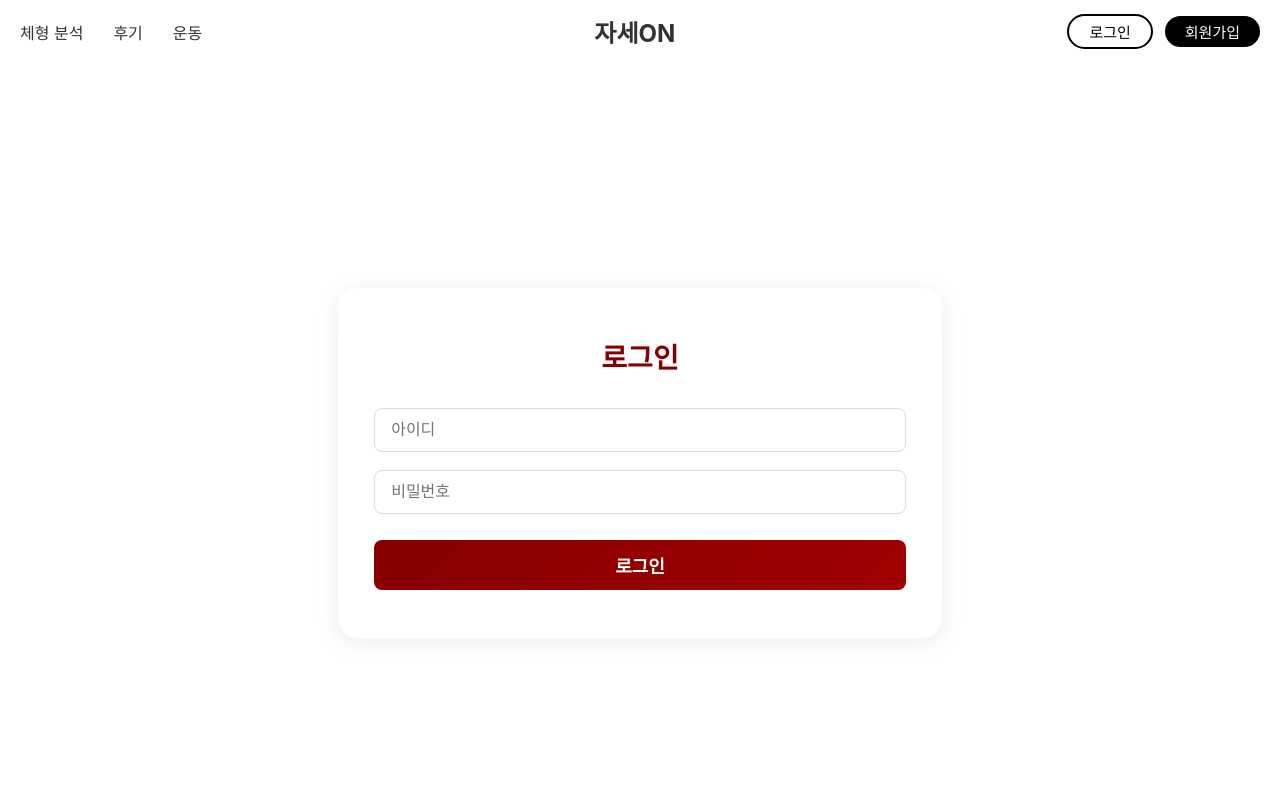
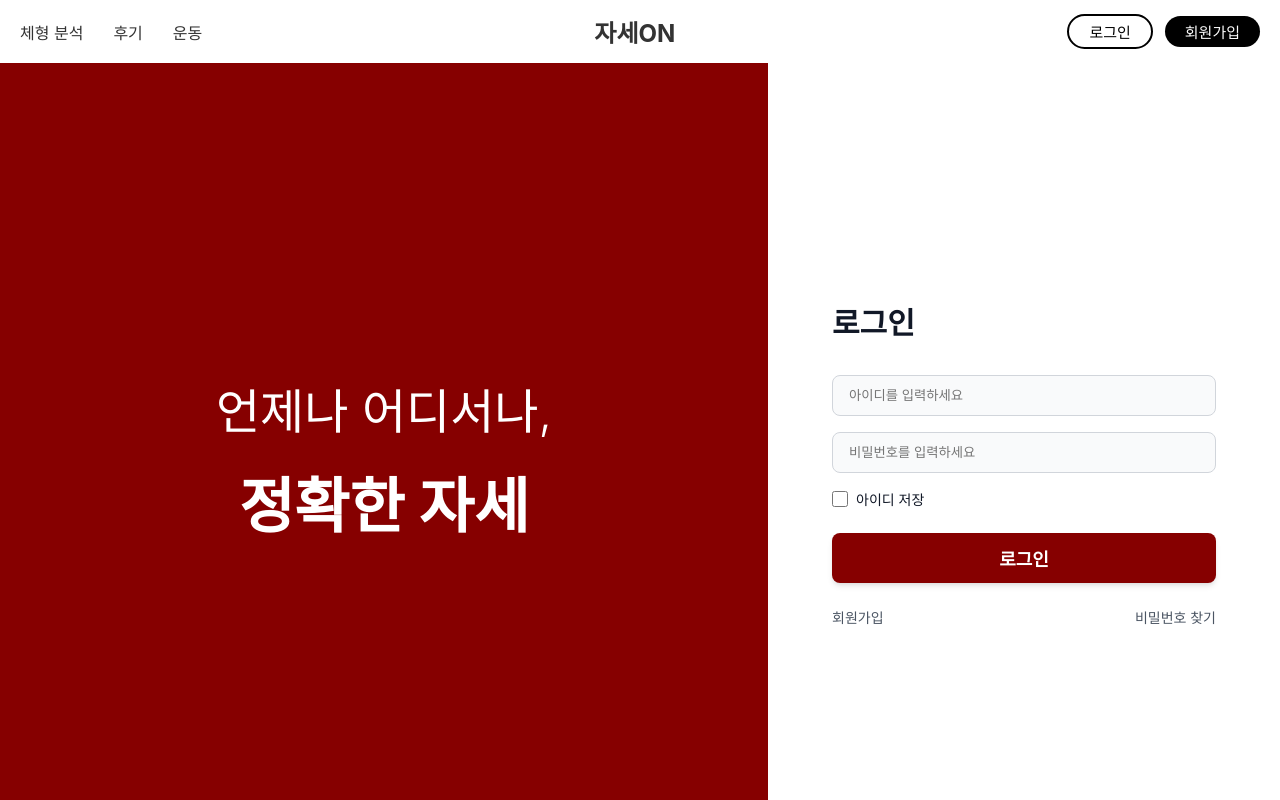
Before and after one commit to MinseouKim/Nullbrain, a React (Create React App) app in the folder typescript_01/: page /login in a window 1280 px wide. Shown: the top 800 px of the page. Built offline with nearby package versions, Linux system fonts and the light colour scheme.

Commit message:
로그인페이지 수정

```diff
--- a/typescript_01/src/pages/LoginPage.tsx
+++ b/typescript_01/src/pages/LoginPage.tsx
@@ -1,87 +1,231 @@
-import React, { useState, useContext } from "react";
+import React, { useState, useContext, createContext } from "react";
 import styled from "styled-components";
-import { useNavigate } from "react-router-dom";
-import { AuthContext } from "../context/AuthContext";
 import Header from "../components/Header";
 import Footer from "../components/Footer";
 
-const LoginContainer = styled.div`
+// --- Auth Context (Mocked) ---
+const AuthContext = createContext({
+  login: () => {},
+});
+
+const AuthProvider = ({ children }: { children: React.ReactNode }) => {
+  const [isLoggedIn, setIsLoggedIn] = useState(false);
+
+  const login = () => {
+    console.log("Login successful!");
+    setIsLoggedIn(true);
+  };
+
+  return (
+    <AuthContext.Provider value={{ login }}>
+      {children}
+    </AuthContext.Provider>
+  );
+};
+
+// --- Mock User Data ---
+const users = [
+  { id: "admin", pw: "123", role: "admin" },
+  { id: "asd", pw: "456", role: "user" },
+  { id: "user", pw: "posture", role: "user" },
+];
+
+// --- Styled Components ---
+const PageWrapper = styled.div`
+  display: flex;
   min-height: 100vh;
+  font-family: Inter, -apple-system, BlinkMacSystemFont, "Segoe UI", Roboto, "Helvetica Neue", Arial, sans-serif;
+  flex-direction: column;
+
+  @media (min-width: 768px) {
+    flex-direction: row;
+  }
+`;
+
+const LeftPanel = styled.div`
+  width: 100%;
+  background-color: #860000;
+  color: white;
   display: flex;
   flex-direction: column;
   justify-content: center;
   align-items: center;
-  background: #fff;
+  padding: 48px;
+  text-align: center;
+  min-height: 300px;
+
+  @media (min-width: 768px) {
+    width: 60%;
+    min-height: 100vh;
+  }
 `;
 
-const LoginBox = styled.div`
-  background: #fff;
-  padding: 48px 36px;
-  border-radius: 20px;
-  box-shadow: 0 4px 24px rgba(0, 0, 0, 0.08);
-  display: flex;
-  flex-direction: column;
-  align-items: center;
-  min-width: 340px;
+const SloganContainer = styled.div`
+  max-width: 28rem;
 `;
 
-const Title = styled.h2`
-  margin-bottom: 32px;
-  color: #860000;
-  font-size: 28px;
-  font-weight: bold;
+const SloganTitle = styled.h1`
+  font-size: 2.25rem;
+  line-height: 1.25;
+  font-weight: 300;
+  margin-bottom: 1rem;
+
+  @media (min-width: 768px) {
+    font-size: 3rem;
+  }
+`;
+
+const SloganSubtitle = styled.p`
+  font-size: 3rem;
+  font-weight: 700;
+
+  @media (min-width: 768px) {
+    font-size: 3.75rem;
+  }
+`;
+
+const RightPanel = styled.div`
+  width: 100%;
+  background-color: white;
+  display: flex;
+  justify-content: center;
+  align-items: center;
+  padding: 32px;
+
+  @media (min-width: 768px) {
+    width: 40%;
+    padding: 48px;
+  }
+`;
+
+const FormContainer = styled.div`
+  max-width: 24rem;
+  width: 100%;
+`;
+
+const FormTitle = styled.h2`
+  font-size: 1.875rem;
+  font-weight: 700;
+  color: #111827;
+  margin-bottom: 2rem;
+  text-align: left;
+`;
+
+const StyledForm = styled.form``;
+
+const InputWrapper = styled.div`
+  margin-bottom: 1rem;
 `;
 
 const Input = styled.input`
   width: 100%;
-  padding: 12px 16px;
-  margin-bottom: 18px;
-  border: 1px solid #ddd;
-  border-radius: 8px;
-  font-size: 16px;
+  padding: 0.75rem 1rem;
+  border: 1px solid #D1D5DB;
+  border-radius: 0.5rem;
+  color: #111827;
+  background-color: #F9FAFB;
+
+  &:focus {
     outline: none;
-  &:focus {
-    border-color: #860000;
+    box-shadow: 0 0 0 2px #860000;
+    border-color: transparent;
   }
 `;
 
-const LoginButton = styled.button`
-  width: 100%;
-  padding: 12px 0;
-  background: linear-gradient(135deg, #860000 0%, #a00000 100%);
-  color: #fff;
-  border: none;
-  border-radius: 8px;
-  font-size: 18px;
-  font-weight: bold;
-  cursor: pointer;
-  margin-top: 8px;
-  transition: background 0.2s;
-  &:hover {
-    background: linear-gradient(135deg, #6b0000 0%, #8b0000 100%);
+const CheckboxWrapper = styled.div`
+  display: flex;
+  align-items: center;
+  justify-content: space-between;
+  margin-bottom: 1.5rem;
+`;
+
+const CheckboxInner = styled.div`
+  display: flex;
+  align-items: center;
+`;
+
+const Checkbox = styled.input`
+  height: 1rem;
+  width: 1rem;
+  color: #860000;
+  border-color: #D1D5DB;
+  border-radius: 0.25rem;
+  &:focus {
+    box-shadow: 0 0 0 2px #860000;
   }
 `;
 
-const users = [
-  { id: "admin", pw: "123", role: "admin" },
-  { id: "asd", pw: "456", role: "user" },
-];
+const Label = styled.label`
+  margin-left: 0.5rem;
+  display: block;
+  font-size: 0.875rem;
+  color: #111827;
+`;
 
-const LoginPage: React.FC = () => {
+const ErrorMessage = styled.div`
+  color: #EF4444;
+  font-size: 0.875rem;
+  text-align: center;
+  margin-bottom: 1rem;
+`;
+
+const Button = styled.button`
+  width: 100%;
+  padding: 0.75rem 0;
+  background-color: #860000;
+  color: white;
+  border: none;
+  border-radius: 0.5rem;
+  font-weight: 600;
+  font-size: 1.125rem;
+  box-shadow: 0 4px 6px -1px rgba(0, 0, 0, 0.1), 0 2px 4px -1px rgba(0, 0, 0, 0.06);
+  cursor: pointer;
+  transition: all 0.2s ease-in-out;
+
+  &:hover {
+    background-color: #700000;
+  }
+
+  &:focus {
+    outline: none;
+    box-shadow: 0 0 0 2px #860000, 0 0 0 4px rgba(134, 0, 0, 0.3);
+  }
+`;
+
+const LinksContainer = styled.div`
+  display: flex;
+  justify-content: space-between;
+  align-items: center;
+  margin-top: 1.5rem;
+  font-size: 0.875rem;
+`;
+
+const StyledLink = styled.a`
+  font-weight: 500;
+  color: #4B5563;
+  text-decoration: none;
+
+  &:hover {
+    color: #111827;
+  }
+`;
+
+// --- Login Page Component ---
+const LoginPage = () => {
   const [email, setEmail] = useState("");
   const [pw, setPw] = useState("");
+  const [rememberId, setRememberId] = useState(false);
   const [error, setError] = useState("");
-  const navigate = useNavigate();
+
   const { login } = useContext(AuthContext);
 
   const handleLogin = (e: React.FormEvent) => {
     e.preventDefault();
-    const user = users.find((u) => u.id === email && u.pw === pw);
+    const user = users.find(u => u.id === email && u.pw === pw);
     if (user) {
       setError("");
-      // ✅ userId를 Context에 저장 (localStorage에도 저장)
-      login({ id: user.id, role: user.role });
-      navigate("/"); // 로그인 성공 시 홈으로 이동
+      login();
+      console.log("로그인 성공! (In a real app, you would be redirected.)");
     } else {
       setError("아이디 또는 비밀번호가 올바르지 않습니다.");
     }
@@ -90,32 +234,94 @@ const LoginPage: React.FC = () => {
   return (
     <>
     <Header />
-      <LoginContainer>
-        <LoginBox>
-          <Title>로그인</Title>
-          <form onSubmit={handleLogin}>
+    <PageWrapper>
+      <LeftPanel>
+        <SloganContainer>
+          <SloganTitle>
+            언제나 어디서나,
+          </SloganTitle>
+          <SloganSubtitle>
+            정확한 자세
+          </SloganSubtitle>
+        </SloganContainer>
+      </LeftPanel>
+
+      <RightPanel>
+        <FormContainer>
+          <FormTitle>
+            로그인
+          </FormTitle>
+
+          <StyledForm onSubmit={handleLogin}>
+            <InputWrapper>
               <Input
+                id="email"
                 type="text"
-              placeholder="아이디"
+                placeholder="아이디를 입력하세요"
                 value={email}
-              onChange={(e) => setEmail(e.target.value)}
+                onChange={e => setEmail(e.target.value)}
                 required
               />
+            </InputWrapper>
+
+            <InputWrapper>
               <Input
+                id="password"
                 type="password"
-              placeholder="비밀번호"
+                placeholder="비밀번호를 입력하세요"
                 value={pw}
-              onChange={(e) => setPw(e.target.value)}
+                onChange={e => setPw(e.target.value)}
                 required
               />
-            <LoginButton type="submit">로그인</LoginButton>
-          </form>
-          {error && <div style={{ color: "#c00", marginTop: 12 }}>{error}</div>}
-        </LoginBox>
-      </LoginContainer>
-      <Footer />
+            </InputWrapper>
+
+            <CheckboxWrapper>
+              <CheckboxInner>
+                <Checkbox
+                  id="remember-id"
+                  name="remember-id"
+                  type="checkbox"
+                  checked={rememberId}
+                  onChange={(e) => setRememberId(e.target.checked)}
+                />
+                <Label htmlFor="remember-id">
+                  아이디 저장
+                </Label>
+              </CheckboxInner>
+            </CheckboxWrapper>
+
+            {error && (
+              <ErrorMessage>
+                {error}
+              </ErrorMessage>
+            )}
+
+            <Button type="submit">
+              로그인
+            </Button>
+          </StyledForm>
+
+          <LinksContainer>
+            <StyledLink href="#">
+              회원가입
+            </StyledLink>
+            <StyledLink href="#">
+              비밀번호 찾기
+            </StyledLink>
+          </LinksContainer>
+        </FormContainer>
+      </RightPanel>
+    </PageWrapper>
+    <Footer/>
         </>
   );
 };
 
-export default LoginPage;
+// --- Main App Component ---
+export default function App() {
+  return (
+    <AuthProvider>
+      <LoginPage />
+    </AuthProvider>
+  );
+}
```
Lines whose indentation alone changed are shown as unchanged.
